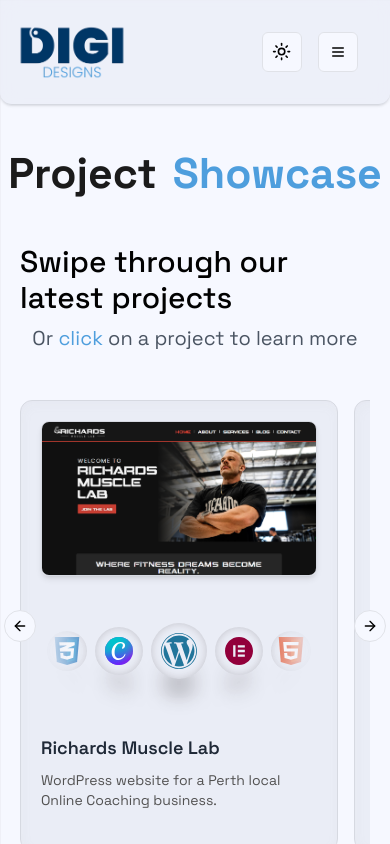
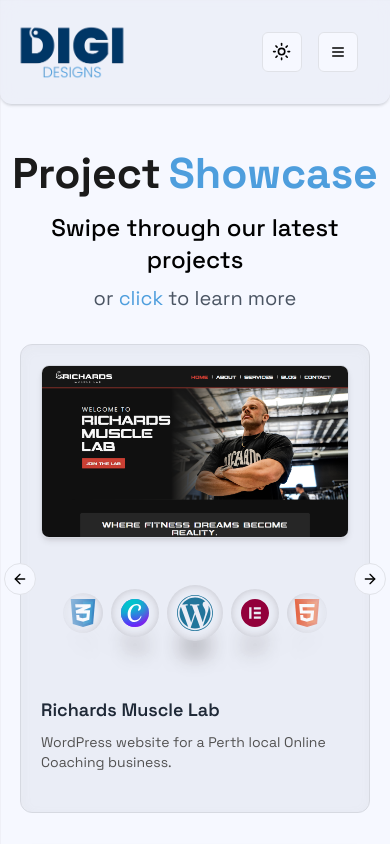
Before and after one commit to aidan-0/digi-designs, a Next.js app: page /showcase in a window 390 px wide. Shown: the top 844 px of the page. Built offline with nearby package versions, Linux system fonts and the light colour scheme; grey boxes are pictures that could not be loaded.

Commit message:
styling changes

```diff
--- a/app/showcase/page.tsx
+++ b/app/showcase/page.tsx
@@ -39,12 +39,12 @@
 
 			{/* Main Section */}
 			<main className="">
-				<div className="px-5 xl:px-0 sm:px-10 lg:px-20 xl:w-4/5 2xl:w-[68%] md:mx-auto mt-12 sm:mt-20 max-w-[1600px]">
+				<div className="px-5 xl:px-0 sm:px-10 lg:px-20 xl:w-4/5 2xl:w-[68%] md:mx-auto mt-12 reg:mt-20 max-w-[1600px]">
 					{/* Hero and CTA - START */}
 					<h1 className="text-[11vw] leading-[11vw] xs:text-4xl md:text-5xl lg:text-6xl xl:text-[4rem] mx-auto z-20 font-bold text-center flex flex-col sm:flex-row justify-center">
 						<div className="flex justify-center">
 							<FadeText
-								className="text-dd-dark dark:text-dd-light px-2"
+								className="text-dd-dark dark:text-dd-light px-1 xs:px-2"
 								direction="right"
 								framerProps={{
 									show: {
@@ -54,7 +54,7 @@
 								text="Project"
 							/>
 							<FadeText
-								className=" text-dd-light-blue px-2"
+								className=" text-dd-light-blue px-1 sm:px-2"
 								direction="left"
 								framerProps={{
 									show: { transition: { delay: 0.1 } },
@@ -63,38 +63,30 @@
 							/>
 						</div>
 					</h1>
-					{/* <div className="flex justify-center items-center gap-3 xs:gap-4 pt-12">
-						<Link
-							href="mailto:hello@digidesigns.com.au"
-							className="fade-in opacity-0 md:w-[210px] text-center px-4 sm:px-12 py-2 font-semibold hover:bg-dd-dark hover:text-dd-light rounded-[6px] text-dd-dark border-dd-dark border-2  bg-dd-light dark:bg-foreground dark:text-dd-dark transition duration-200 text-lg hover:shadow-[1px_1px_rgba(255,176,50),2px_2px_rgba(255,176,50),3px_3px_rgba(255,176,50),4px_4px_rgba(255,176,50)] dark:hover:shadow-[1px_1px_rgba(255,176,50),2px_2px_rgba(255,176,50),3px_3px_rgba(255,176,50),4px_4px_rgba(255,176,50)]"
-						>
-							Get in Touch
-						</Link>
-					</div> */}
 				</div>
 
 				{/* Projects Section */}
 				<div
 					id="projects"
-					className="px-5 sm:px-10 lg:px-20 xl:px-0 mt-12 flex flex-col justify-center max-w-[1600px] xl:w-4/5 2xl:w-[68%] md:mx-auto fade-in opacity-0"
+					className="px-5 sm:px-10 lg:px-20 xl:px-0 mt-4 reg:mt-12 flex flex-col justify-center max-w-[1600px] xl:w-4/5 2xl:w-[68%] md:mx-auto fade-in opacity-0"
 				>
-					<div className="flex flex-col justify-center items-center">
+					<div className="flex flex-col justify-center items-center text-center">
 						<BoxReveal
 							boxColor={"#4e9edd"}
 							duration={0.65}
 							textDelay={0.5}
 							boxDelay={0.25}
 						>
-							<h2 className="text-3xl md:text-5xl font-medium">
+							<h2 className="text-2xl sm:text-4xl md:text-4xl reg:text-5xl font-medium">
 								Swipe through our latest projects
 							</h2>
 						</BoxReveal>
 						<p className="text-xl md:text-2xl pt-2 dark:text-gray-400 text-gray-600">
-							Or <span className="text-dd-light-blue">click</span>{" "}
-							on a project to learn more
+							or <span className="text-dd-light-blue">click</span>{" "}
+							to learn more
 						</p>
 					</div>
-					<div className="flex py-12 md:py-20 justify-center">
+					<div className="flex py-8 reg:py-20 justify-center">
 						<ProjectCard />
 					</div>
 				</div>
--- a/components/ProjectCard.tsx
+++ b/components/ProjectCard.tsx
@@ -35,7 +35,7 @@
 				{projects.map((project, index) => (
 					<Sheet key={index}>
 						<SheetTrigger asChild>
-							<CarouselItem className="carousel-cards p-0 flex-shrink-0 basis-full md:basis-[calc((100%+12px)/2)] reg:basis-[calc((100%)/3)] 3xl:basis-[calc((100%-16px)/4)] cursor pointer">
+							<CarouselItem className="carousel-cards p-0 flex-shrink-0 basis-[calc((100%+32px))] md:basis-[calc((100%+12px)/2)] reg:basis-[calc((100%)/3)] 3xl:basis-[calc((100%-16px)/4)] cursor pointer">
 								<Card className="h-full">
 									<Image
 										src={project.image}
```
